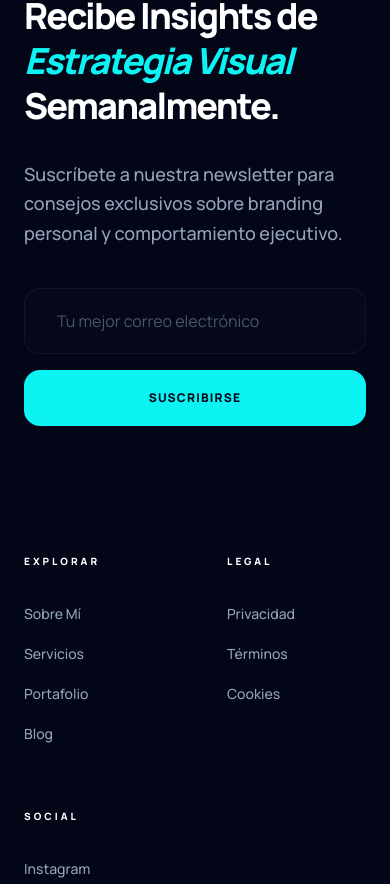
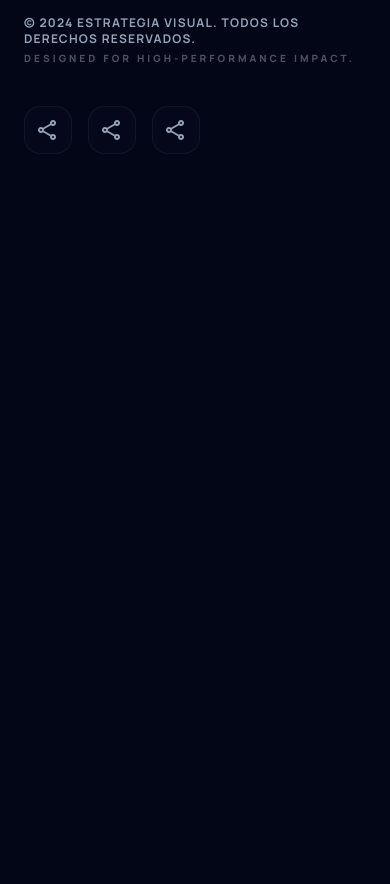
Before and after one commit to glauberfabc/estrategia, a React (Vite) app: page / in a window 390 px wide. Shown: the part 9240-10124 px from the top of the page. After the commit the page ends 9458 px from the top, so only its background shows below. Built offline with nearby package versions, Linux system fonts and the light colour scheme.

Commit message:
style: clean up footer by removing newsletter and links

```diff
--- a/components/Footer.tsx
+++ b/components/Footer.tsx
@@ -1,62 +1,11 @@
 
 import React from 'react';
 
-const FooterLinkGroup: React.FC<{ title: string; links: string[] }> = ({ title, links }) => (
-  <div>
-    <h4 className="font-black mb-8 uppercase tracking-[0.3em] text-[10px] text-white">{title}</h4>
-    <ul className="space-y-4">
-      {links.map((link) => (
-        <li key={link}>
-          <a className="text-muted-blue text-sm font-medium hover:text-primary transition-colors duration-300" href="#">{link}</a>
-        </li>
-      ))}
-    </ul>
-  </div>
-);
-
 export const Footer: React.FC = () => {
   return (
-    <footer className="mt-40 bg-background-dark border-t border-neutral-blue/30 pt-32 pb-16">
+    <footer className="mt-40 bg-background-dark border-t border-neutral-blue/30 pt-20 pb-16">
       <div className="max-w-7xl mx-auto px-6">
-        <div className="grid lg:grid-cols-2 gap-32 mb-32">
-          <div>
-            <h2 className="text-4xl md:text-5xl font-black mb-8 leading-tight tracking-tighter">
-              Recibe Insights de <br />
-              <span className="text-primary italic">Estrategia Visual</span> Semanalmente.
-            </h2>
-            <p className="text-muted-blue text-lg mb-10 max-w-md leading-relaxed font-medium">
-              Suscríbete a nuestra newsletter para consejos exclusivos sobre branding personal y comportamiento ejecutivo.
-            </p>
-            <form className="flex flex-col sm:flex-row gap-4">
-              <input
-                className="flex-grow bg-neutral-blue/20 border-white/5 rounded-xl px-8 py-5 focus:ring-primary focus:border-primary text-white placeholder:text-muted-blue/50 outline-none transition-all"
-                placeholder="Tu mejor correo electrónico"
-                type="email"
-                required
-              />
-              <button className="bg-primary text-background-dark px-10 py-5 rounded-xl font-black text-xs uppercase tracking-widest hover:shadow-[0_0_30px_rgba(13,242,242,0.3)] transition-all transform active:scale-95">
-                Suscribirse
-              </button>
-            </form>
-          </div>
-
-          <div className="grid grid-cols-2 md:grid-cols-3 gap-16">
-            <FooterLinkGroup
-              title="Explorar"
-              links={["Sobre Mí", "Servicios", "Portafolio", "Blog"]}
-            />
-            <FooterLinkGroup
-              title="Legal"
-              links={["Privacidad", "Términos", "Cookies"]}
-            />
-            <FooterLinkGroup
-              title="Social"
-              links={["Instagram", "LinkedIn", "Twitter"]}
-            />
-          </div>
-        </div>
-
-        <div className="pt-16 border-t border-neutral-blue/20 flex flex-col md:flex-row justify-between items-start md:items-center gap-10">
+        <div className="flex flex-col md:flex-row justify-between items-start md:items-center gap-10">
           <div className="flex flex-col gap-6">
             <div className="flex items-center gap-3">
               <div className="bg-primary/20 p-2 rounded-lg">
```
